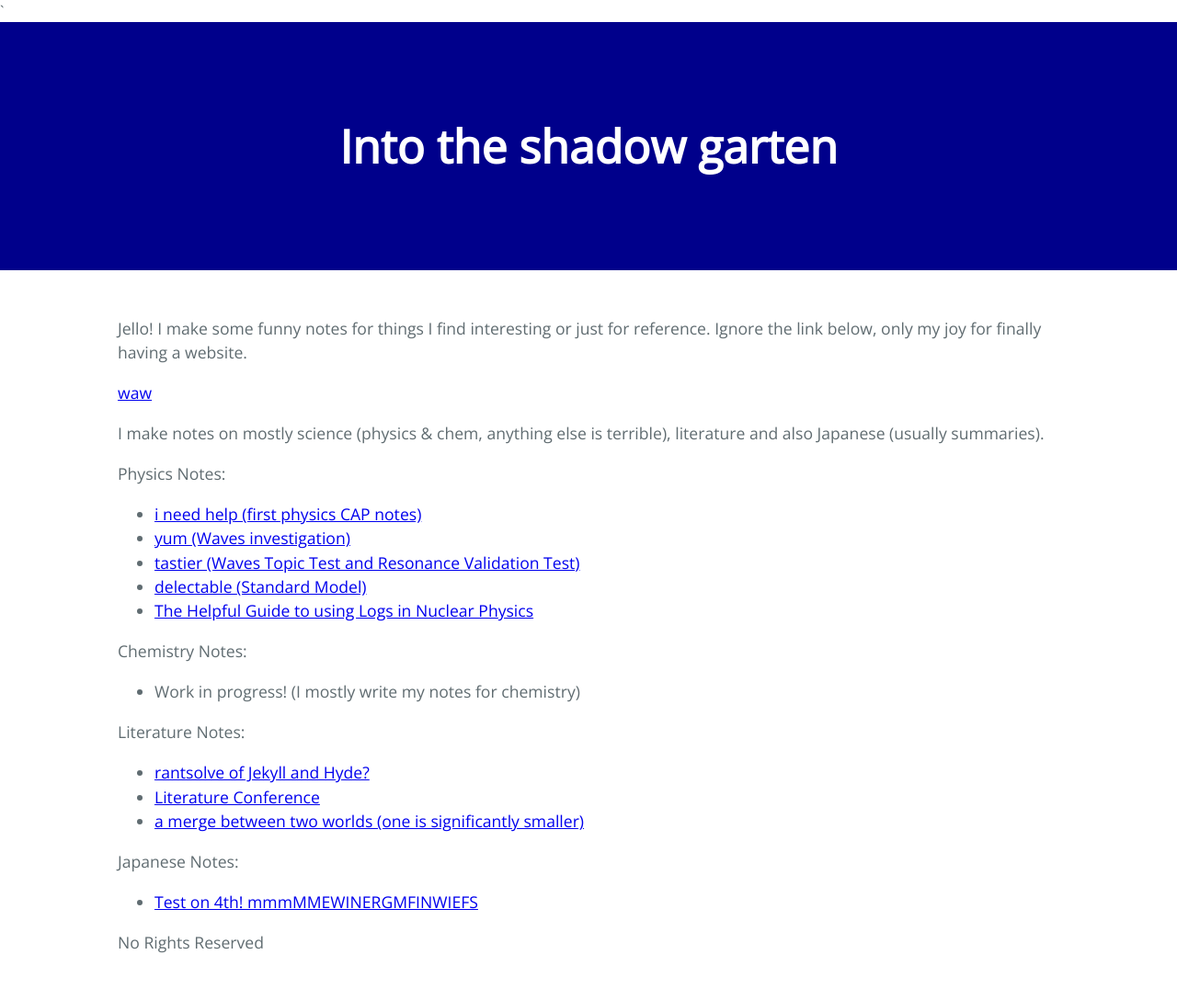
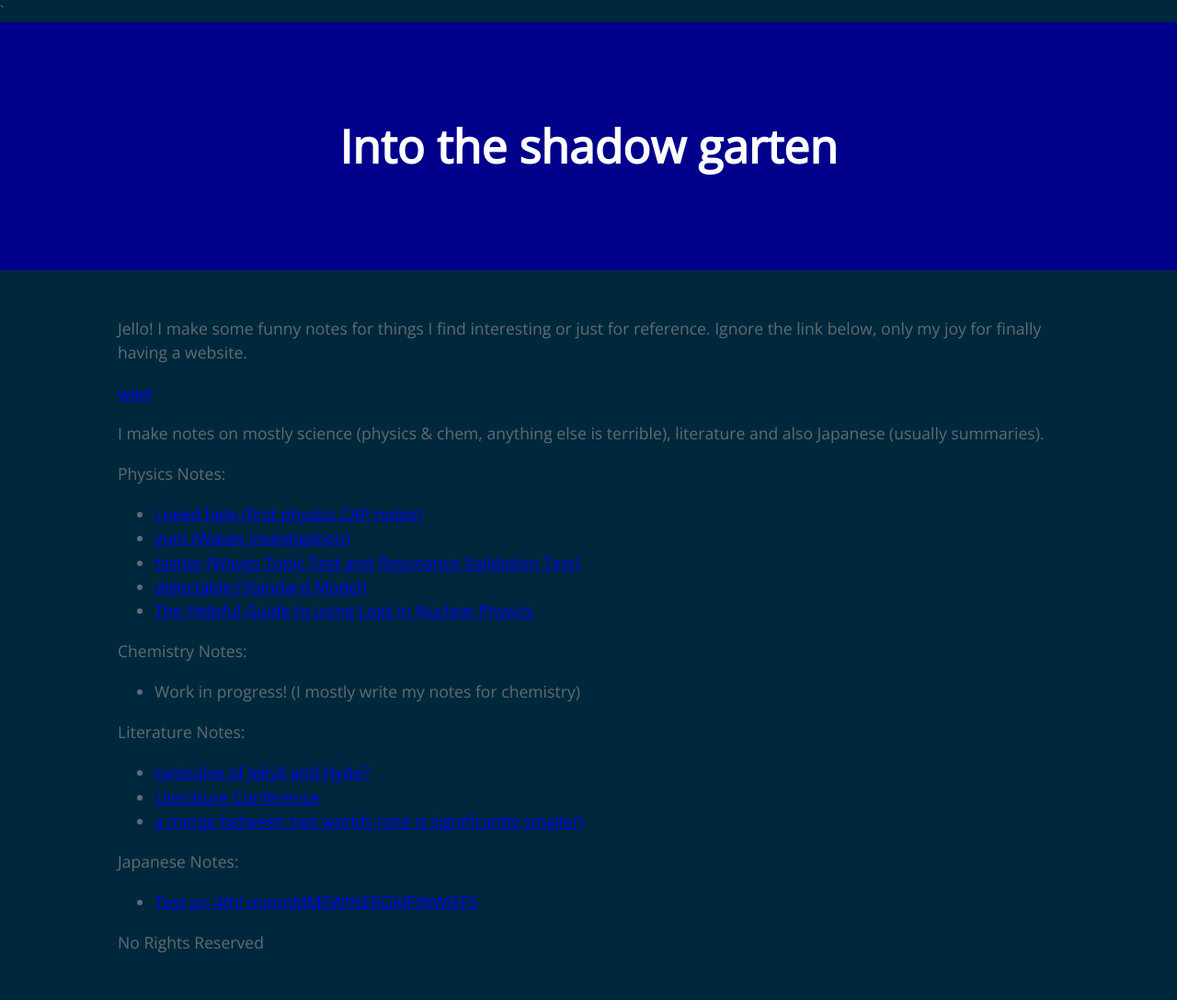
Before and after one commit to anonymoof1528/the-shadow-garten, a Jekyll site: the page built from index.md, in a window 1280 px wide. Shown: the whole page at 92% size. Built offline with Jekyll 4.4.1, drawn with Linux system fonts in a browser that asks for light colours.

Commit message:
please work
if it doesnt
💀

```diff
--- a/assets/css/styles.css
+++ b/assets/css/styles.css
@@ -5,6 +5,7 @@ body {
   font-size: 16px;
   line-height: 1.5;
   color: #606c71;
+  background-color: #00283c;
 }
 
 .page-header {
```
